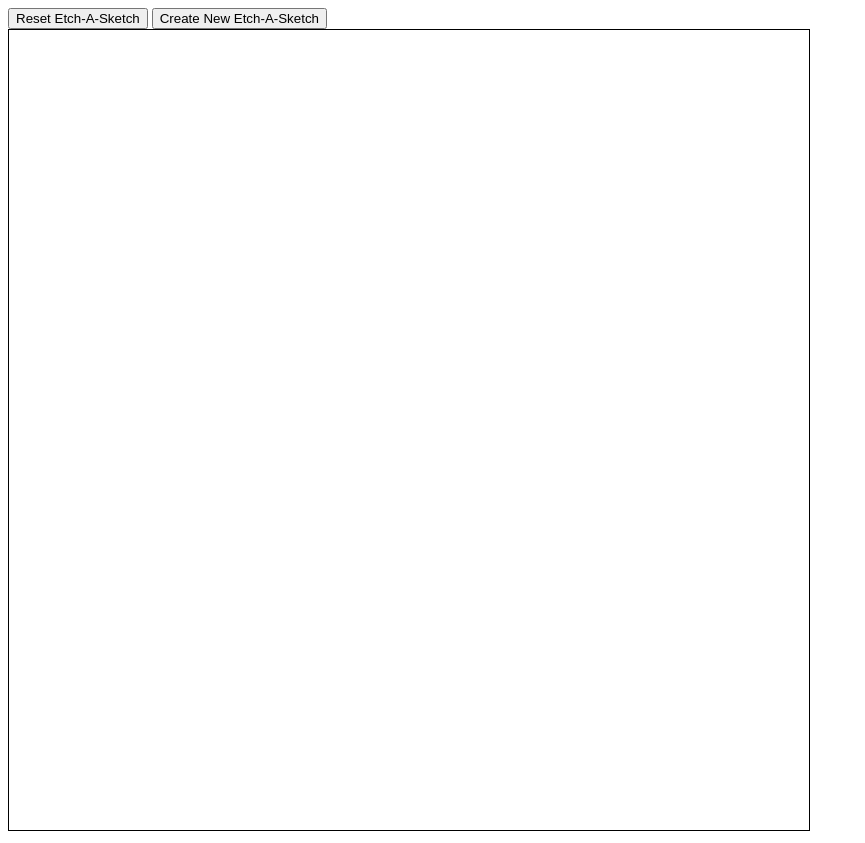
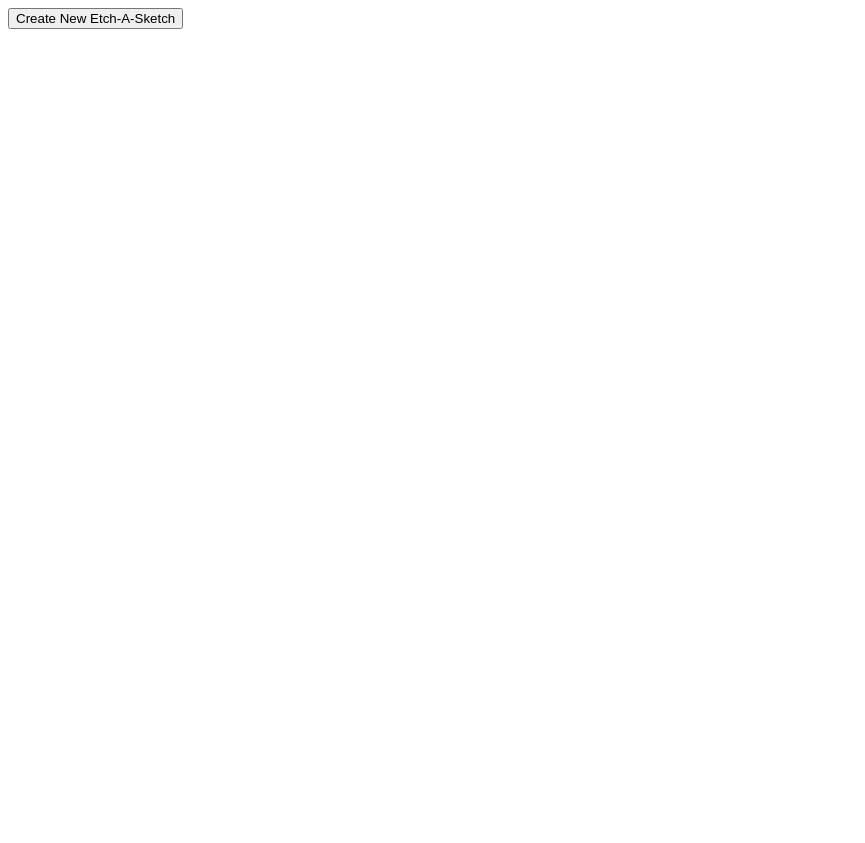
Before and after one commit to DeanPooler/etch-a-sketch, a plain HTML site: page index.html in a window 1280 px wide. Shown: the whole page, without its empty margins (0-865 px from the left). After the commit the page ends 800 px from the top, so only its background shows below. Drawn offline with Linux system fonts and the light colour scheme.

Commit message:
Removed reset button

```diff
--- a/index.html
+++ b/index.html
@@ -6,12 +6,13 @@
         <link rel="stylesheet" href="etch-a-sketch.css">
     </head>
     <body>
-        <div class="controls">
-            <button id="resetGrid">Reset Etch-A-Sketch</button>
-            <button id="createGrid">Create New Etch-A-Sketch</button>
-        </div>
-        <div class="container">
+        <div class="wrapper">
+            <div class="controls">
+                <button id="createGrid">Create New Etch-A-Sketch</button>
+            </div>
+            <div id="container">
 
+            </div>
         </div>
     </body>
 </html>
```
